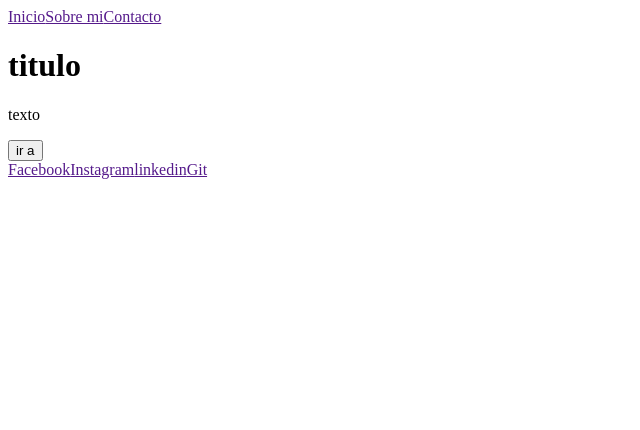
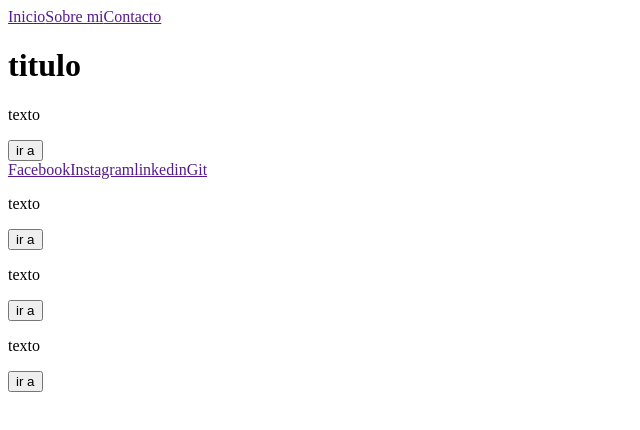
Before and after one commit to Larubia82/primer-projeto, a plain HTML site: page index.html in a window 1280 px wide. Shown: the whole page, without its empty margins (0-640 px from the left). Drawn offline with Linux system fonts and the light colour scheme.

Commit message:
creando bloque de experiencias en html

```diff
--- a/index.html
+++ b/index.html
@@ -13,5 +13,16 @@
     <p>texto</p>
     <img src="" alt=""><button>ir a</button></div>
 <section><a href="">Facebook</a><a href="">Instagram</a><a href="">linkedin</a><a href="">Git</a></section>
+<section>
+    <div>
+        <p>texto</p>
+        <img src="" alt=""><button>ir a</button></div>
+        <div>
+            <p>texto</p>
+            <img src="" alt=""><button>ir a</button></div>
+            <div>
+                <p>texto</p>
+                <img src="" alt=""><button>ir a</button></div>
+</section>
 </body>
 </html>
```
